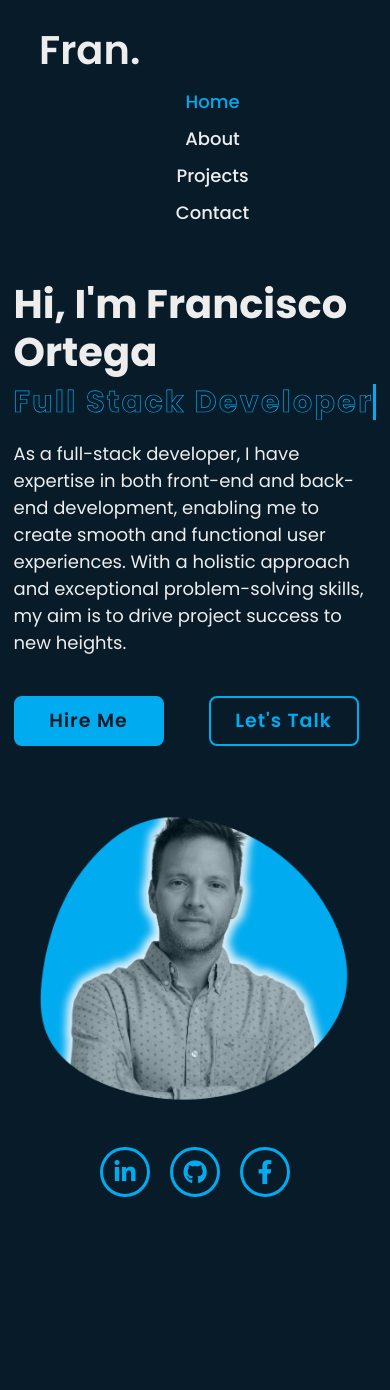
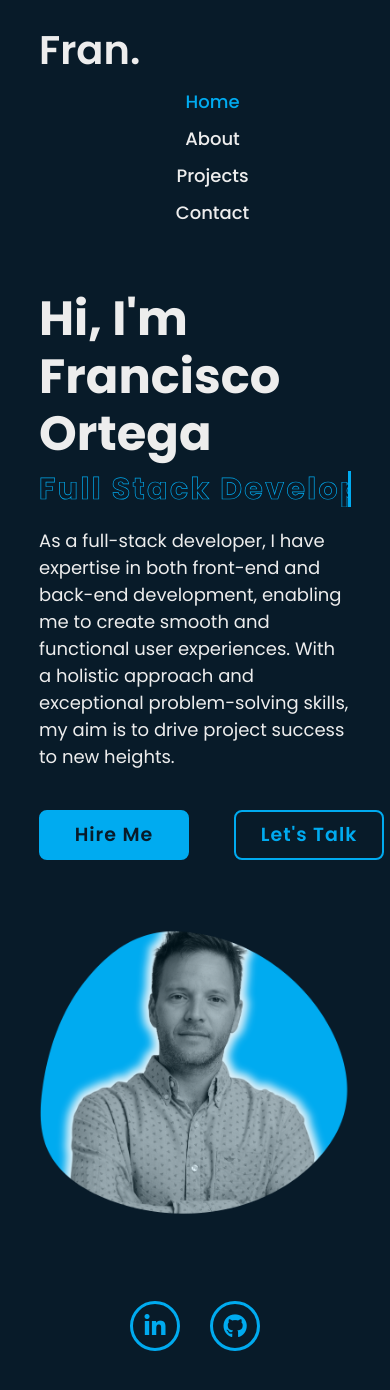
Before and after one commit to FranOrteg/portfolio, an Angular app in the folder portfolioFront/: page /#/home in a window 390 px wide. Before the commit the page ends 1197 px from the top, so only its background shows below. Built offline with nearby package versions, Linux system fonts and the light colour scheme.

Commit message:
fix styles

```diff
--- a/portfolioFront/src/app/components/about/about.component.css
+++ b/portfolioFront/src/app/components/about/about.component.css
@@ -301,9 +301,13 @@ span {
     }
 }
 
-@media (max-width: 900px) {
+@media (max-width: 930px) {
     .container {
         grid-template-columns: repeat(3, 1fr);
+    }
+
+    .about {
+        margin-top: 220px;
     }
 }
 
--- a/portfolioFront/src/app/components/contact/contact.component.css
+++ b/portfolioFront/src/app/components/contact/contact.component.css
@@ -97,7 +97,7 @@ span {
     font-size: 14px;
 }
 
-@media (max-width: 700px) {
+@media (max-width: 930px) {
     .form {
         max-width: 400px;
         margin: 0 auto;
--- a/portfolioFront/src/app/components/home/home.component.css
+++ b/portfolioFront/src/app/components/home/home.component.css
@@ -1,9 +1,20 @@
+body {
+    overflow-y: auto;
+}
+
 .home {
     display: flex;
     align-items: center;
     height: 100vh;
     padding: 0 10%;
     justify-content: space-between;
+}
+
+.content-box {
+    display: flex;
+    align-items: center;
+    justify-content: space-between;
+    padding: 60px 10%;
 }
 
 .home-content {
@@ -13,7 +24,7 @@
 
 .home-content h1 {
     position: relative;
-    font-size: 40px;
+    font-size: 48px;
     font-weight: 700;
     line-height: 1.2;
 }
@@ -27,7 +38,7 @@
     height: 110%;
     background: #081b29;
     animation: showRight 2s ease forwards;
-    animation-delay: 0;
+    animation-delay: 0.5s;
 }
 
 
@@ -157,10 +168,10 @@
 
 .social {
     position: absolute;
-    bottom: 40px;
-    width: 190px;
+    width: 130px;
     display: flex;
     justify-content: space-between;
+    padding-top: 600px;
 }
 
 .social::before {
@@ -173,7 +184,7 @@
     background: #081b29;
     animation: showRight 1s ease forwards;
     animation-delay: 1.9s;
-    z-index: 2;
+    z-index: -1;
 }
 
 .social a {
@@ -189,7 +200,7 @@
     font-size: 24px;
     color: #00abf0;
     text-decoration: none;
-    z-index: 1;
+    z-index: 0;
     overflow: hidden;
     transition: .5s;
 }
@@ -295,7 +306,7 @@
 }
 
 /* Medias */
-@media (max-width: 700px) {
+@media (max-width: 930px) {
     .home {
         flex-direction: column;
     }
@@ -310,8 +321,16 @@
         margin-top: 150px;
     }
 
+    .content-box {
+        display: block;
+        padding: 10px 10%;
+    }
+
     .social {
         position: relative;
+        padding-top: 0;
+        margin: 0 auto;
+        padding-bottom: 30px;
     }
 
     .perfil-image img {
@@ -324,3 +343,9 @@
         height: auto;
     }
 }
+
+@media (min-width: 1200px) {
+    .content-box {
+        padding: 0 10%;
+    }
+}
--- a/portfolioFront/src/app/components/home/home.component.html
+++ b/portfolioFront/src/app/components/home/home.component.html
@@ -1,10 +1,12 @@
-<section class="home">
+<section class="home-container">
+    <div class="content-box">
         <div class="home-content">
             <h1>Hi, I'm Francisco Ortega</h1>
             <h3 class="typewriter">Full Stack Developer</h3>
             <p>As a full-stack developer, I have expertise in both front-end and back-end development, enabling me to
                 create smooth
-            and functional user experiences. With a holistic approach and exceptional problem-solving skills, my aim is
+                and functional user experiences. With a holistic approach and exceptional problem-solving skills, my aim
+                is
                 to drive
                 project success to new heights.</p>
             <div class="btn-box">
@@ -22,11 +24,16 @@
             </div>
         </div>
 
+
         <div class="social">
             <a href="https://www.linkedin.com/in/francisco-ortega-iglesias/" target="_blank"><i
                     class="fa-brands fa-linkedin-in"></i></a>
             <a href="https://github.com/FranOrteg" target="_blank"><i class="fa-brands fa-github"></i></a>
-        <a href="#"><i class="fa-brands fa-facebook-f"></i></a>
+            <!-- <a href="#"><i class="fa-brands fa-facebook-f"></i></a> -->
         </div>
 
+    </div>
+
+
+
 </section>
--- a/portfolioFront/src/app/components/project-view/project-view.component.css
+++ b/portfolioFront/src/app/components/project-view/project-view.component.css
@@ -47,7 +47,7 @@
     font-size: 2rem;
 }
 
-@media (max-width: 700px) {
+@media (max-width: 930px) {
     .carousel {
         max-width: 300px;
     }
--- a/portfolioFront/src/app/components/projects/projects.component.css
+++ b/portfolioFront/src/app/components/projects/projects.component.css
@@ -113,18 +113,16 @@ span {
 
 
 
-@media (max-width: 700px) {
-    .projects {
-        margin-top: 270px;
-    }
-}
-
-@media (max-width: 1000px) {
+@media (max-width: 930px) {
     .projects .projects-container {
         display: grid;
         grid-template-columns: repeat(2, 1fr);
         align-items: center;
         gap: 4vh;
+    }
+
+    .projects {
+        margin-top: 270px;
     }
 }
 
```
Lines whose indentation alone changed are shown as unchanged.
